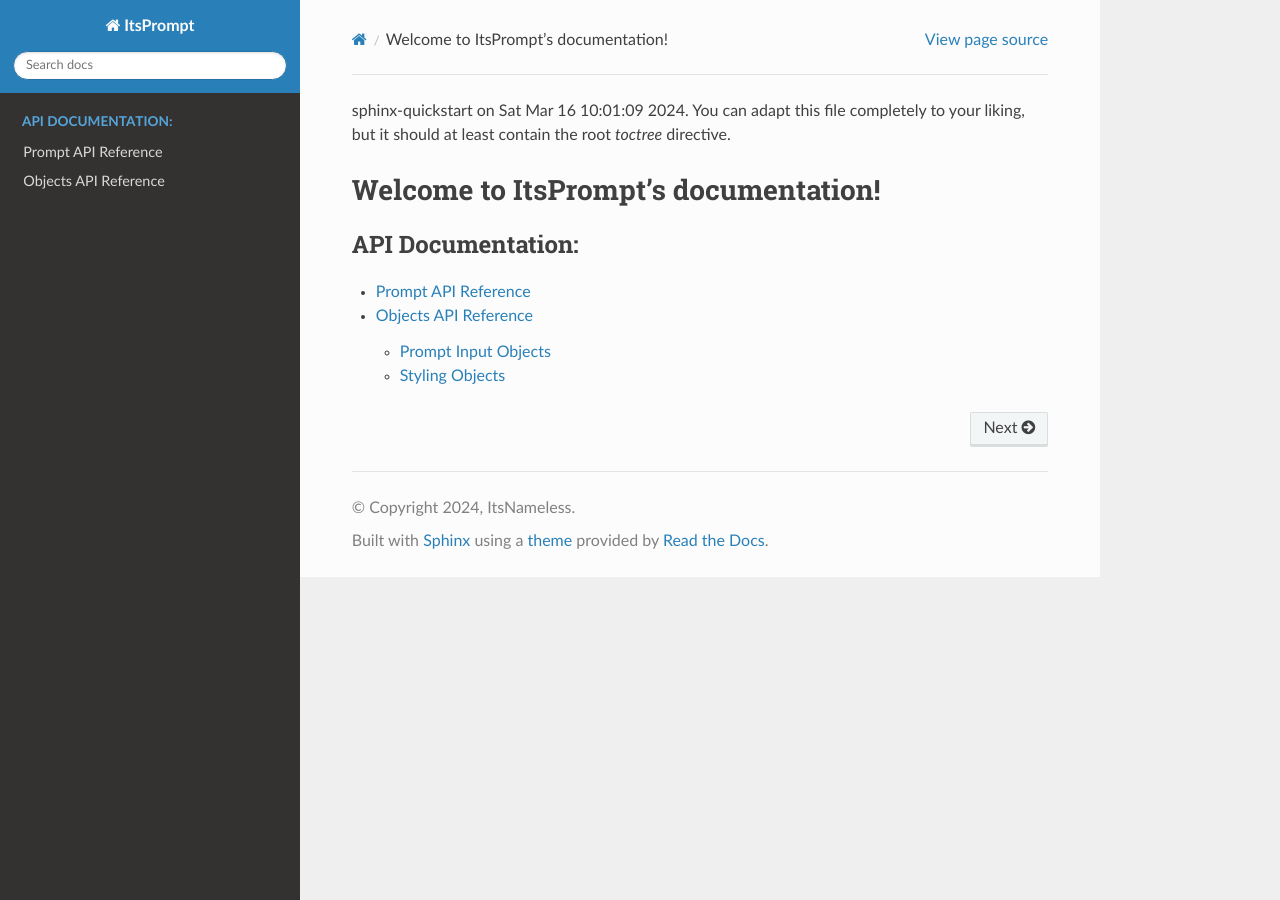
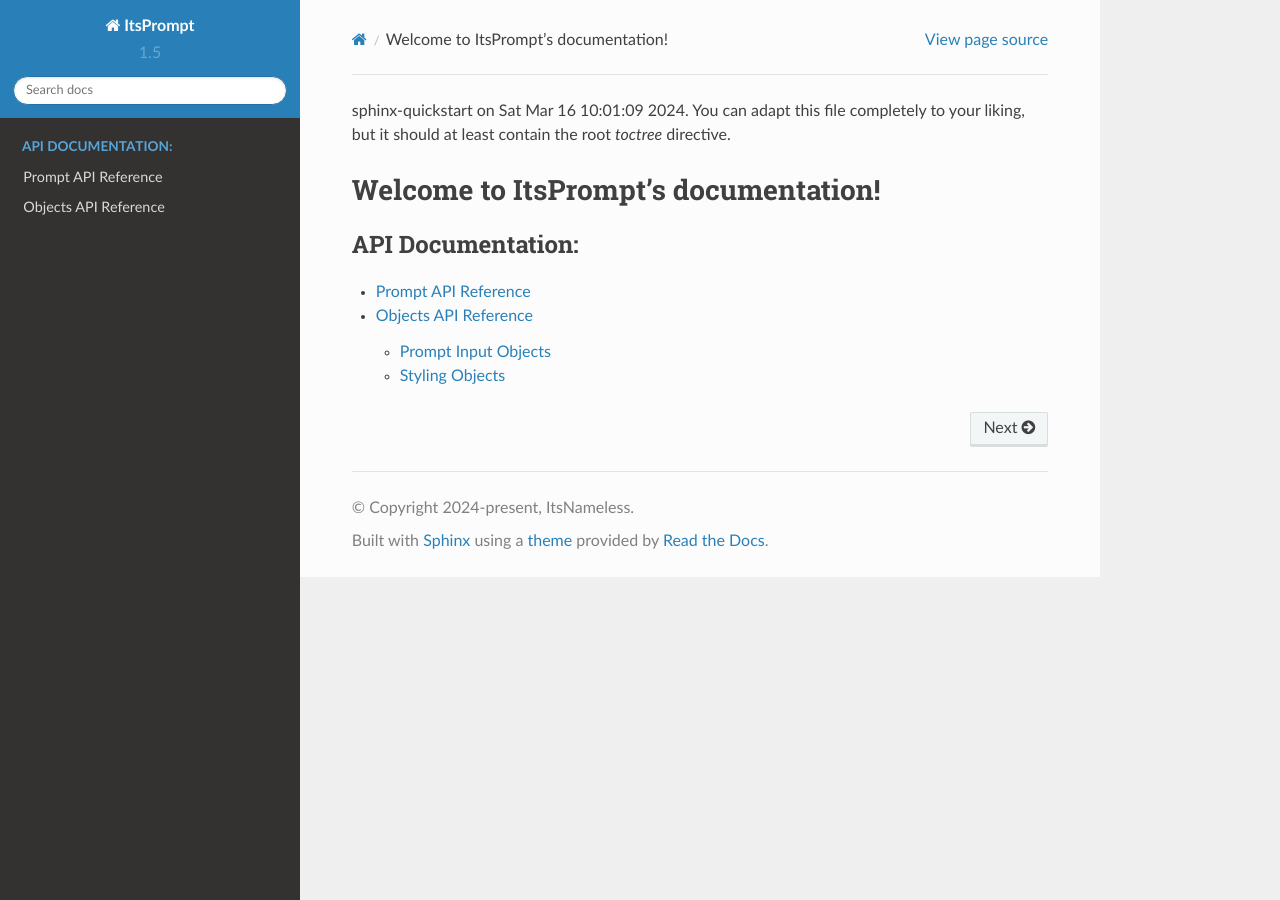
Before and after one commit to TheItsProjects/ItsPrompt, a Sphinx documentation site: the page built from docs/source/index.rst, in a window 1280 px wide. Built offline with Sphinx 7.4.7 and the Read the Docs theme 2.0.0, drawn with Linux system fonts in a browser that asks for light colours.

Commit message:
change configuration of documentation

```diff
--- a/docs/source/conf.py
+++ b/docs/source/conf.py
@@ -7,8 +7,10 @@
 # https://www.sphinx-doc.org/en/master/usage/configuration.html#project-information
 
 project = 'ItsPrompt'
-copyright = '2024, ItsNameless'
+copyright = '2024-present, ItsNameless'
 author = 'ItsNameless'
+version = '1.5'
+release = '1.5.0'
 
 # -- General configuration ---------------------------------------------------
 # https://www.sphinx-doc.org/en/master/usage/configuration.html#general-configuration
```
